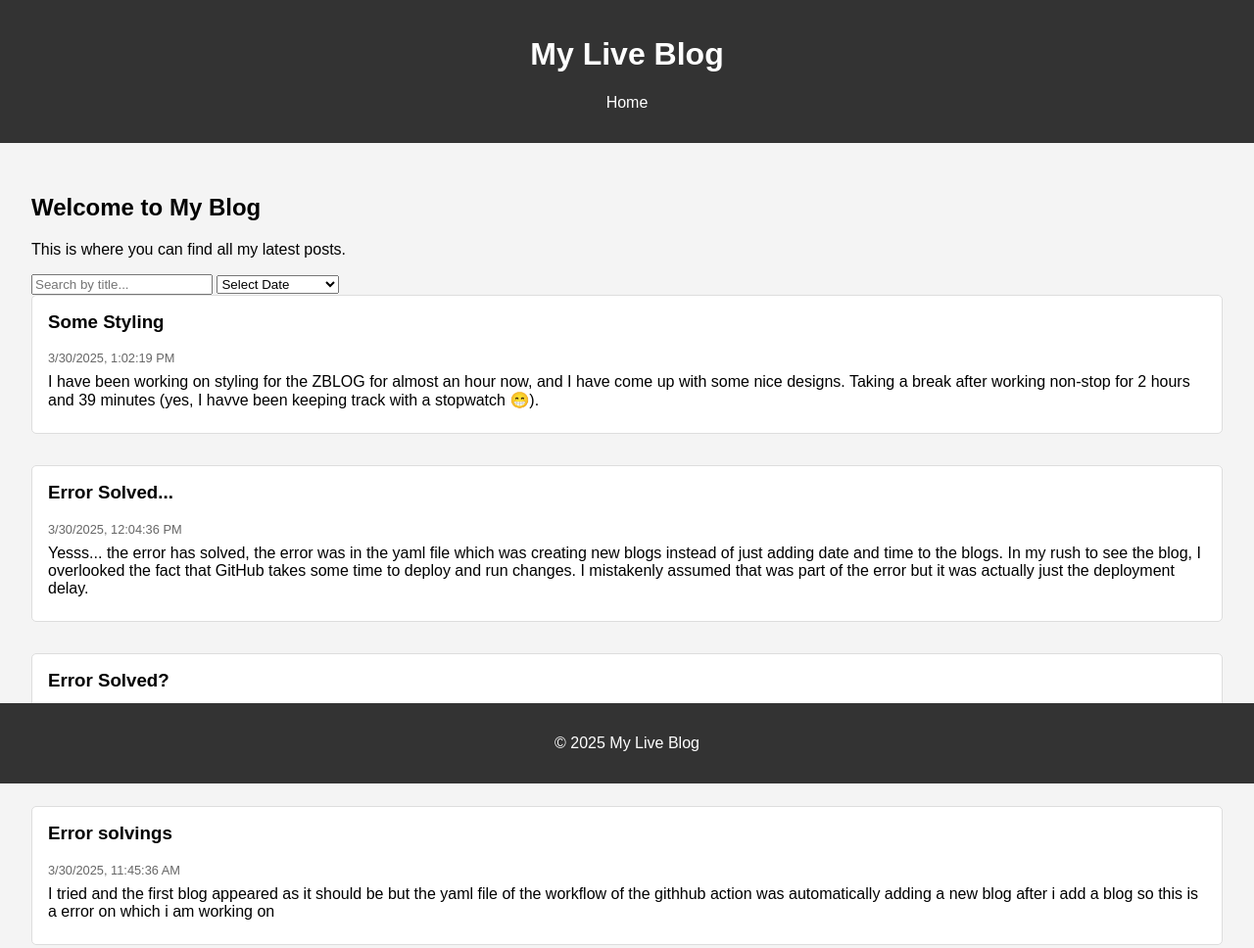
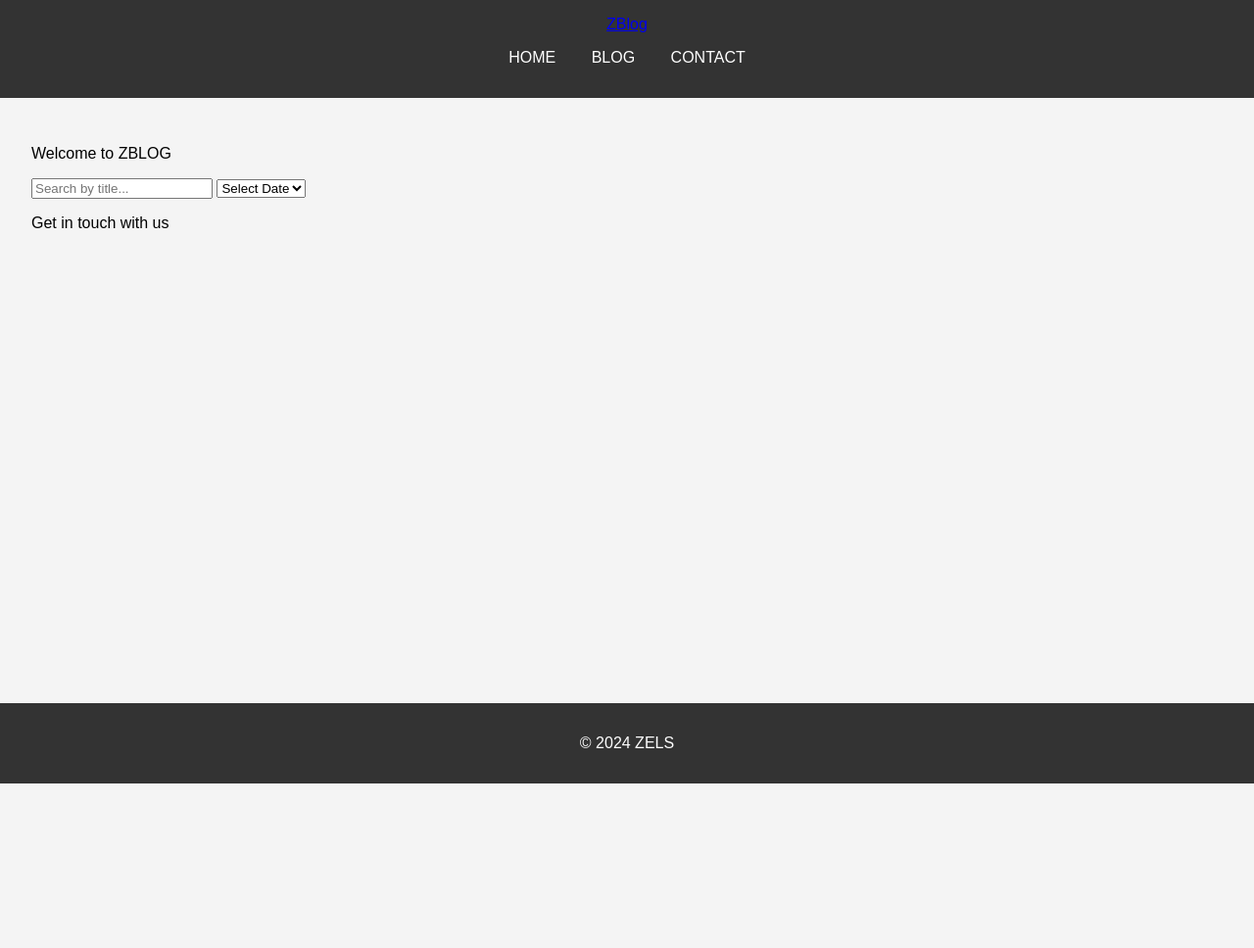
Before and after one commit to zelssorathiya2615/LiveBlog, a plain HTML site: page index.html in a window 1280 px wide. Shown: the top 968 px of the page at 98% size. After the commit the page ends 800 px from the top, so only its background shows below. Drawn offline with Linux system fonts and the light colour scheme; a web font is replaced by a local one.

Commit message:
Update index.html

```diff
--- a/index.html
+++ b/index.html
@@ -3,21 +3,32 @@
 <head>
     <meta charset="UTF-8">
     <meta name="viewport" content="width=device-width, initial-scale=1.0">
-    <title>My Live Blog</title>
+    <title>ZBlog</title>
     <link rel="stylesheet" href="css/style.css">
+    <link rel="stylesheet" href="https://cdnjs.cloudflare.com/ajax/libs/font-awesome/6.5.2/css/all.min.css">
+    <link href="https://fonts.googleapis.com/css2?family=D-DIN&display=swap" rel="stylesheet">
+    <link href="https://fonts.googleapis.com/css2?family=Abel&display=swap" rel="stylesheet">
 </head>
 <body>
-    <header>
-        <h1>My Live Blog</h1>
+
+    <header id="Home">
         <nav>
-            <ul>
-                <li><a href="index.html">Home</a></li>
+            <div class="nav-title">
+                <a href="#Home">ZBlog</a>
+            </div>
+            <div class="nav-sec">
+                <ul class="nav-links">
+                    <li><a href="#Home">HOME</a></li>
+                    <li><a href="#Blog">BLOG</a></li>
+                    <li><a href="#Contact">CONTACT</a></li>
                 </ul>
+            </div>
         </nav>
     </header>
+
     <main>
-        <h2>Welcome to My Blog</h2>
-        <p>This is where you can find all my latest posts.</p>
+        <section>
+            <p>Welcome to ZBLOG</p>
             <div>
                 <input type="text" id="search-title" placeholder="Search by title...">
                 <select id="search-date">
@@ -25,13 +36,24 @@
                     <!-- Options will be dynamically generated here -->
                 </select>
             </div>
+        </section>
+
+        <section id="Blog">
             <div id="blog-list">
                 <!-- Blog posts will be dynamically generated here -->
+
+            </div>
+        </section>
+
+        <div id="Contact">
+            <p>Get in touch with us</p>
+
         </div>
     </main>
+
     <footer>
-        <p>&copy; 2025 My Live Blog</p>
+        <p>&copy; 2024 ZELS</p>
     </footer>
-    <script src="js/script.js"></script>
+
 </body>
 </html>
```
Lines whose indentation alone changed are shown as unchanged.
